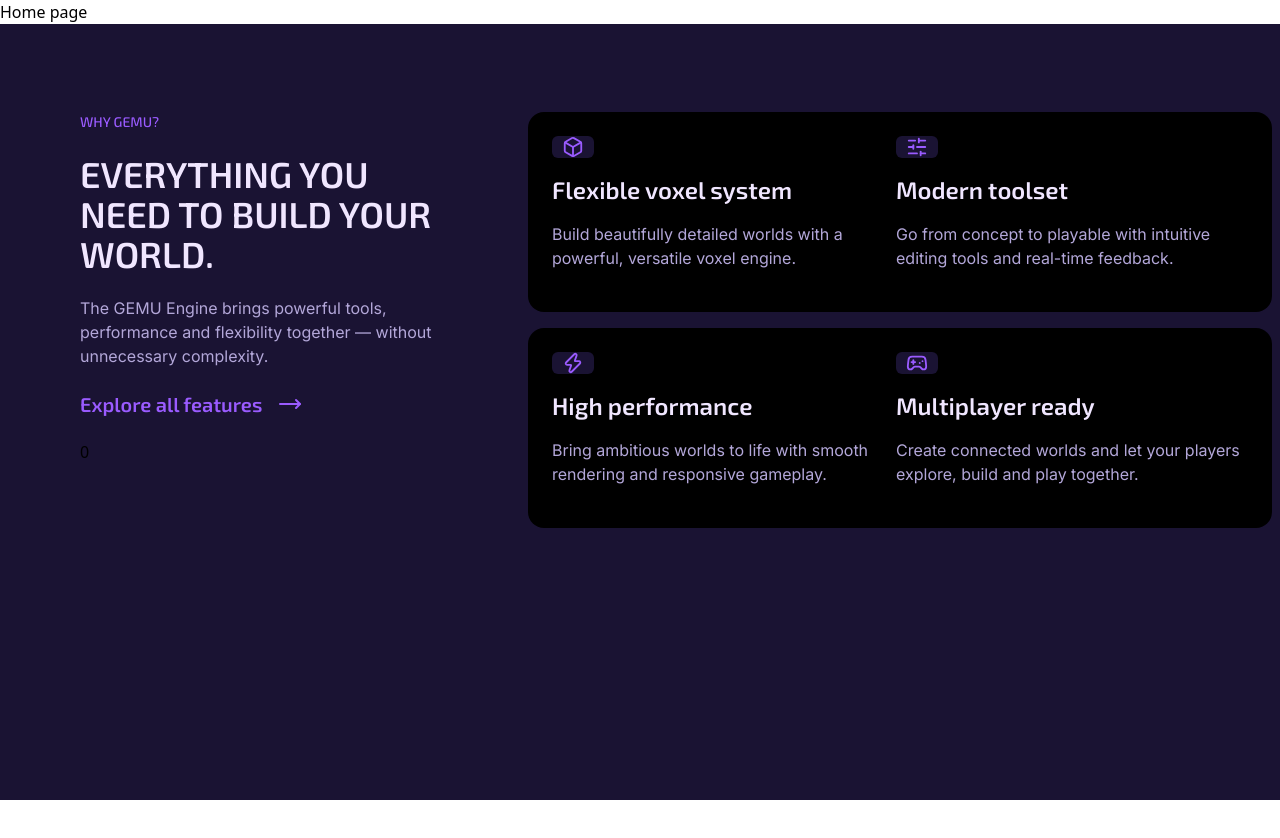
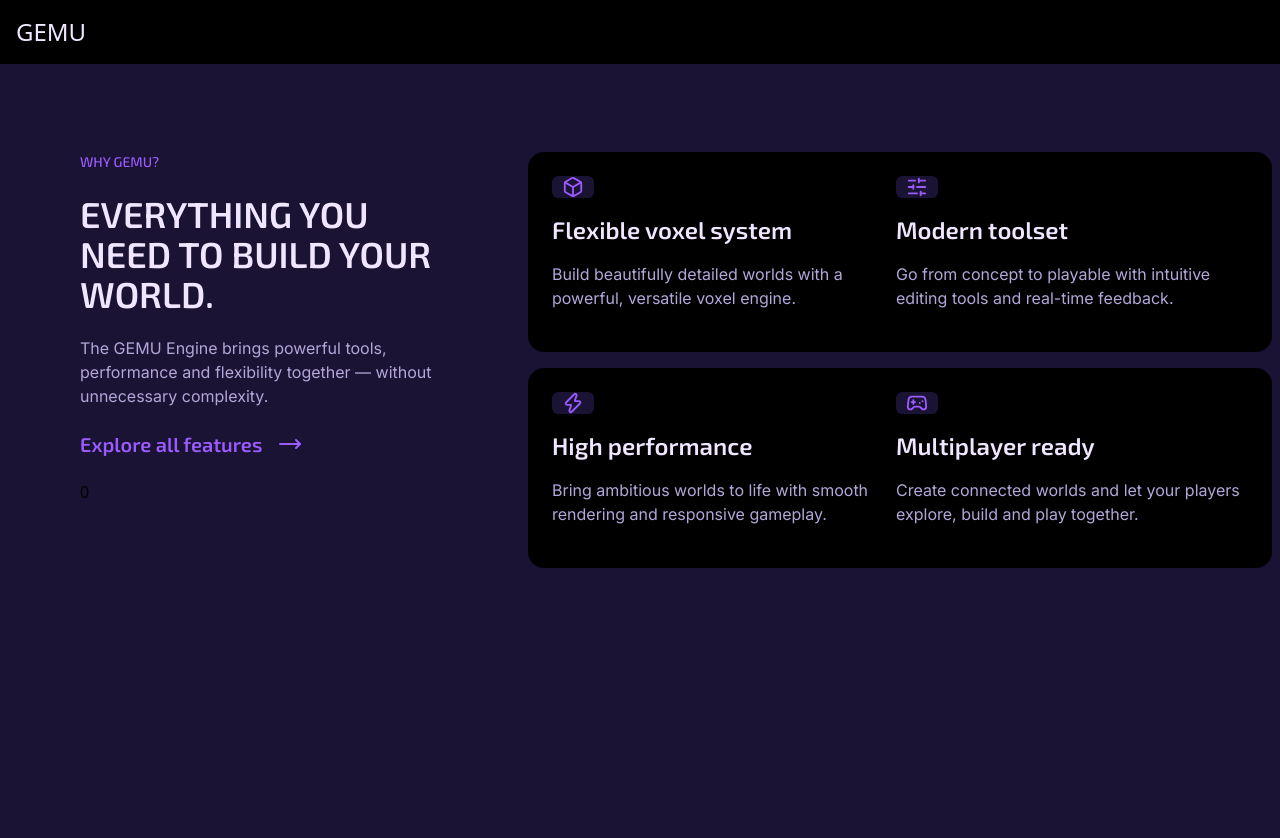
Before and after one commit to mamahimiko/HackathonFG-Team3, a Next.js app: page / in a window 1280 px wide. Before the commit the page ends 800 px from the top, so only its background shows below. Built offline with nearby package versions, Linux system fonts and the light colour scheme.

Commit message:
add title to header

```diff
--- a/components/Header/index.tsx
+++ b/components/Header/index.tsx
@@ -1,7 +1,7 @@
 
 const Header = () => {
     return(
-        <header>Home page</header>
+        <header className="bg-black text-[#F0E6ff] p-4 text-2xl">GEMU</header>
 
     )
 }
```
Also changed, not shown: 1 other file (tests, documents, lock files or other folders).
